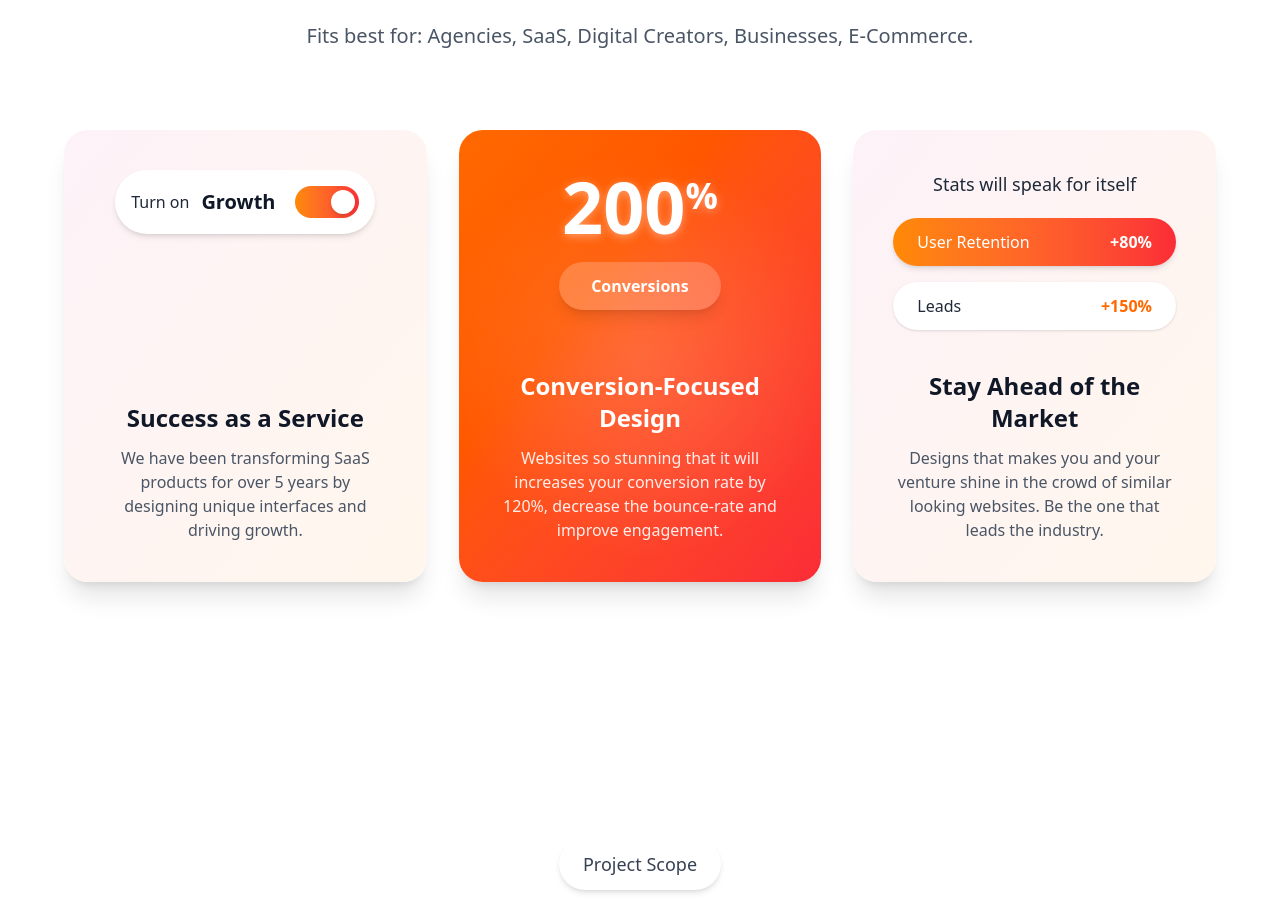
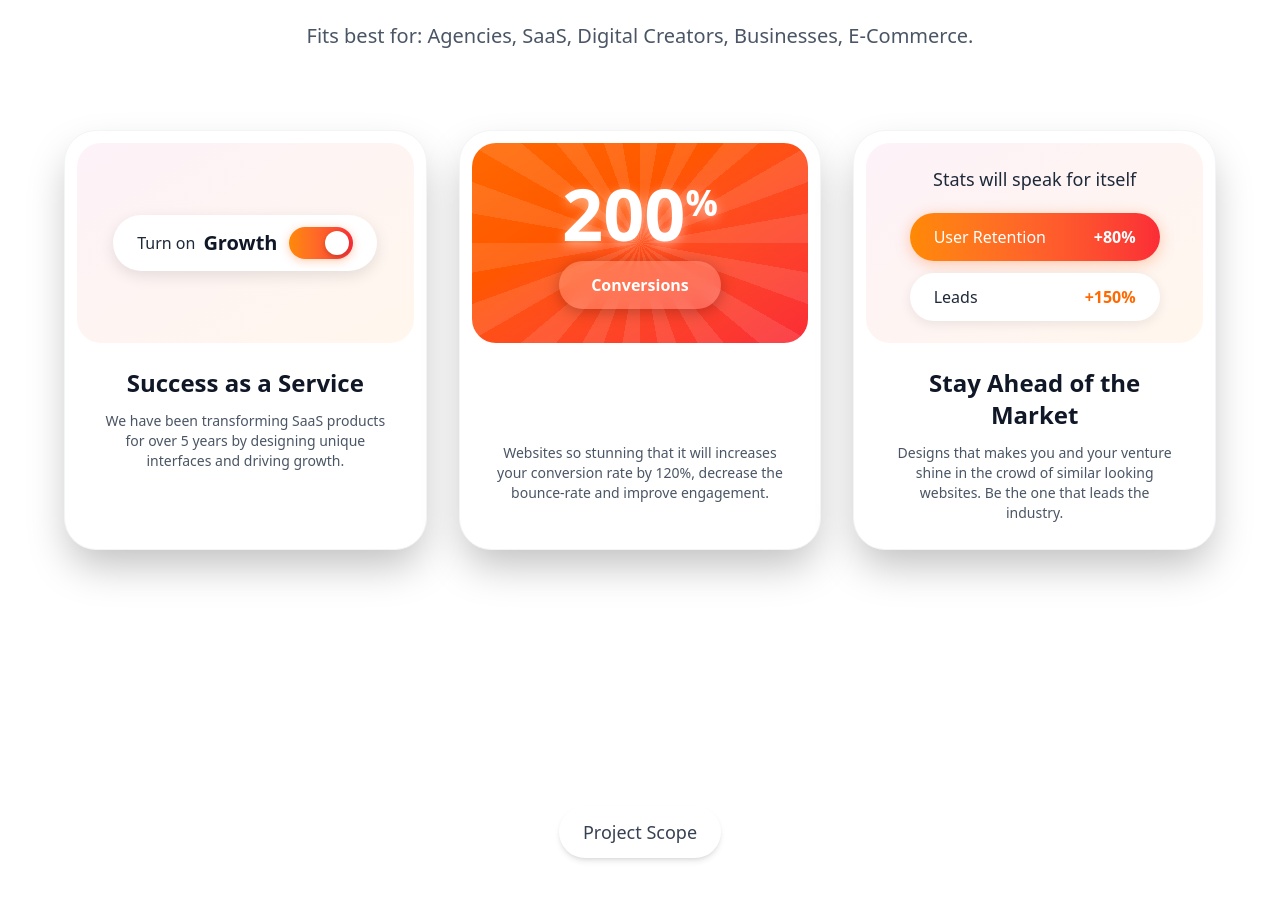
Before and after one commit to marshal363/agency-studio, a Next.js app: page / in a window 1280 px wide. Shown: the part 1900-2802 px from the top of the page. Built offline with nearby package versions, Linux system fonts and the light colour scheme.

Commit message:
process section checkpoint2

```diff
--- a/src/components/landing-page/services.tsx
+++ b/src/components/landing-page/services.tsx
@@ -21,20 +21,23 @@ export function Services() {
           </div>
           <div className="mx-auto grid max-w-6xl grid-cols-1 gap-8 md:grid-cols-3">
             {/* Growth Card */}
-            <div className="rounded-3xl overflow-hidden shadow-xl">
-              <div className="bg-gradient-to-br from-pink-50 to-orange-50 dark:from-pink-950 dark:to-orange-950 p-10 flex flex-col items-center text-center h-full">
-                <div className="mb-10 w-full">
-                  <div className="bg-white dark:bg-gray-800 rounded-full p-4 inline-flex items-center shadow-md">
-                    <div className="text-gray-800 dark:text-gray-200 text-base font-medium mr-3">Turn on</div>
-                    <div className="text-gray-900 dark:text-white font-bold text-xl">Growth</div>
-                    <div className="ml-5 w-16 h-8 bg-gradient-to-r from-orange-400 to-red-500 rounded-full relative flex items-center p-1">
-                      <div className="w-6 h-6 bg-white rounded-full absolute right-1 shadow-md"></div>
+            <div className="relative transform transition-all duration-300 hover:-translate-y-2">
+              <div className="bg-white dark:bg-gray-800 rounded-[32px] shadow-[0_20px_40px_-5px_rgba(0,0,0,0.25)] p-3 border border-gray-100 dark:border-gray-700 overflow-hidden h-[420px]">
+                {/* Top part (image/element) */}
+                <div className="bg-gradient-to-br from-pink-50 to-orange-50 dark:from-pink-950 dark:to-orange-950 rounded-[24px] p-8 h-[200px] flex items-center justify-center">
+                  <div className="bg-white dark:bg-gray-800 rounded-full px-6 py-3 inline-flex items-center shadow-[0_5px_15px_rgba(0,0,0,0.1)]">
+                    <div className="text-gray-800 dark:text-gray-200 text-base font-medium mr-2">Turn on</div>
+                    <div className="text-gray-900 dark:text-white font-bold text-xl mr-3">Growth</div>
+                    <div className="w-16 h-8 bg-gradient-to-r from-orange-400 to-red-500 rounded-full relative flex items-center p-1 shadow-[0_2px_10px_rgba(255,90,0,0.3)]">
+                      <div className="w-6 h-6 bg-white rounded-full absolute right-1 shadow-[0_2px_5px_rgba(0,0,0,0.2)]"></div>
                     </div>
                   </div>
                 </div>
-                <div className="mt-auto">
+
+                {/* Bottom part (text content) */}
+                <div className="p-6 bg-white dark:bg-black">
                   <h3 className="text-2xl font-bold mb-3 text-gray-900 dark:text-white">Success as a Service</h3>
-                  <p className="text-gray-600 dark:text-gray-400">
+                  <p className="text-gray-600 dark:text-gray-400 text-sm">
                     We have been transforming SaaS products for over 5 years by designing unique interfaces and driving growth.
                   </p>
                 </div>
@@ -42,20 +45,27 @@ export function Services() {
             </div>
 
             {/* Conversions Card */}
-            <div className="rounded-3xl overflow-hidden shadow-xl">
-              <div className="bg-gradient-to-br from-orange-500 to-red-500 dark:from-orange-600 dark:to-red-600 p-10 flex flex-col items-center text-center h-full relative">
-                <div className="absolute inset-0 bg-[radial-gradient(circle_at_center,rgba(255,255,255,0.15),transparent_70%)]"></div>
-                <div className="relative z-10 mb-10">
-                  <div className="text-white text-7xl font-bold mb-5" style={{ textShadow: "0 2px 10px rgba(255,255,255,0.4)" }}>
-                    200<span className="text-4xl align-super">%</span>
-                  </div>
-                  <div className="mt-3 bg-white/20 text-white font-semibold px-8 py-3 rounded-full shadow-lg">
-                    Conversions
+            <div className="relative transform transition-all duration-300 hover:-translate-y-2">
+              <div className="bg-white dark:bg-gray-800 rounded-[32px] shadow-[0_20px_40px_-5px_rgba(0,0,0,0.25)] p-3 border border-gray-100 dark:border-gray-700 overflow-hidden h-[420px]">
+                {/* Top part (image/element) */}
+                <div className="bg-gradient-to-br from-orange-500 to-red-500 dark:from-orange-600 dark:to-red-600 rounded-[24px] p-8 h-[200px] flex flex-col items-center justify-center relative">
+                  {/* Radial lines decoration */}
+                  <div className="absolute inset-0 pointer-events-none" style={{ background: "radial-gradient(circle at center, transparent 0%, transparent 30%), repeating-conic-gradient(from 0deg, rgba(255,255,255,0.1) 0deg 10deg, transparent 10deg 20deg)" }}></div>
+
+                  <div className="relative z-10">
+                    <div className="text-white text-7xl font-bold mb-3 text-center" style={{ textShadow: "0 3px 12px rgba(255,255,255,0.5)" }}>
+                      200<span className="text-4xl align-super">%</span>
+                    </div>
+                    <div className="mt-2 bg-white/20 text-white font-semibold px-8 py-3 rounded-full shadow-[0_3px_15px_rgba(0,0,0,0.25)] backdrop-blur-sm text-center">
+                      Conversions
+                    </div>
                   </div>
                 </div>
-                <div className="mt-auto relative z-10">
-                  <h3 className="text-2xl font-bold mb-3 text-white">Conversion-Focused Design</h3>
-                  <p className="text-white/90">
+
+                {/* Bottom part (text content) */}
+                <div className="p-6 bg-white dark:bg-black">
+                  <h3 className="text-2xl font-bold mb-3 text-white dark:text-white">Conversion-Focused Design</h3>
+                  <p className="text-gray-600 dark:text-gray-400 text-sm">
                     Websites so stunning that it will increases your conversion rate by 120%, decrease the bounce-rate and improve engagement.
                   </p>
                 </div>
@@ -63,26 +73,29 @@ export function Services() {
             </div>
 
             {/* Stats Card */}
-            <div className="rounded-3xl overflow-hidden shadow-xl">
-              <div className="bg-gradient-to-br from-pink-50 to-orange-50 dark:from-pink-950 dark:to-orange-950 p-10 flex flex-col items-center text-center h-full">
-                <div className="mb-10 w-full">
-                  <div className="text-gray-800 dark:text-gray-200 text-lg font-medium mb-5">
+            <div className="relative transform transition-all duration-300 hover:-translate-y-2">
+              <div className="bg-white dark:bg-gray-800 rounded-[32px] shadow-[0_20px_40px_-5px_rgba(0,0,0,0.25)] p-3 border border-gray-100 dark:border-gray-700 overflow-hidden h-[420px]">
+                {/* Top part (image/element) */}
+                <div className="bg-gradient-to-br from-pink-50 to-orange-50 dark:from-pink-950 dark:to-orange-950 rounded-[24px] p-8 h-[200px] flex flex-col items-center justify-center">
+                  <div className="mb-2 text-gray-800 dark:text-gray-200 text-lg font-medium text-center">
                     Stats will speak for itself
                   </div>
-                  <div className="space-y-4">
-                    <div className="bg-gradient-to-r from-orange-400 to-red-500 text-white font-medium px-6 py-3 rounded-full flex justify-between items-center shadow-md">
+                  <div className="space-y-3 mt-3 w-full max-w-[250px]">
+                    <div className="bg-gradient-to-r from-orange-400 to-red-500 text-white font-medium px-6 py-3 rounded-full flex justify-between items-center shadow-[0_3px_15px_rgba(255,90,0,0.3)]">
                       <span>User Retention</span>
                       <span className="font-bold">+80%</span>
                     </div>
-                    <div className="bg-white dark:bg-gray-800 text-gray-800 dark:text-gray-200 font-medium px-6 py-3 rounded-full flex justify-between items-center shadow-sm">
+                    <div className="bg-white dark:bg-gray-800 text-gray-800 dark:text-gray-200 font-medium px-6 py-3 rounded-full flex justify-between items-center shadow-[0_3px_12px_rgba(0,0,0,0.08)]">
                       <span>Leads</span>
                       <span className="text-orange-500 font-bold">+150%</span>
                     </div>
                   </div>
                 </div>
-                <div className="mt-auto">
+
+                {/* Bottom part (text content) */}
+                <div className="p-6 bg-white dark:bg-black">
                   <h3 className="text-2xl font-bold mb-3 text-gray-900 dark:text-white">Stay Ahead of the Market</h3>
-                  <p className="text-gray-600 dark:text-gray-400">
+                  <p className="text-gray-600 dark:text-gray-400 text-sm">
                     Designs that makes you and your venture shine in the crowd of similar looking websites. Be the one that leads the industry.
                   </p>
                 </div>
```
